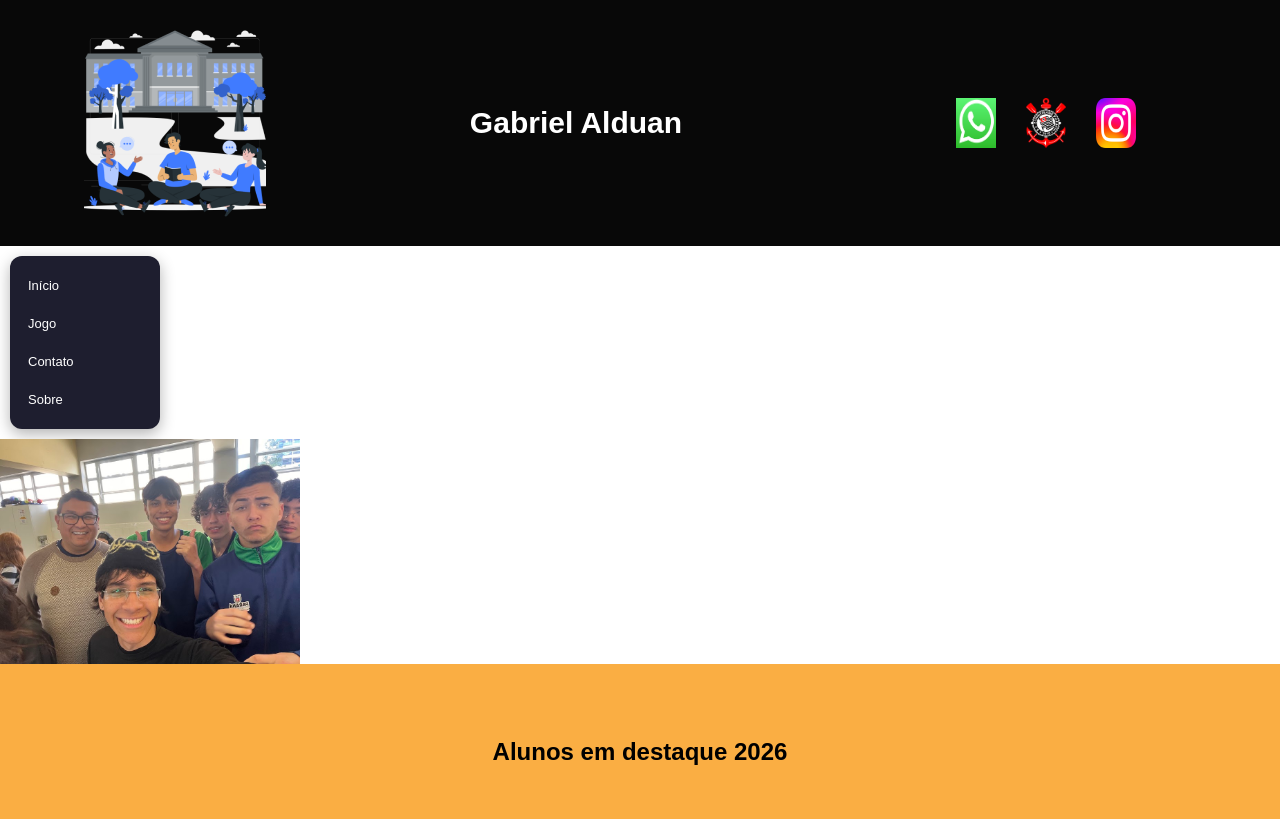
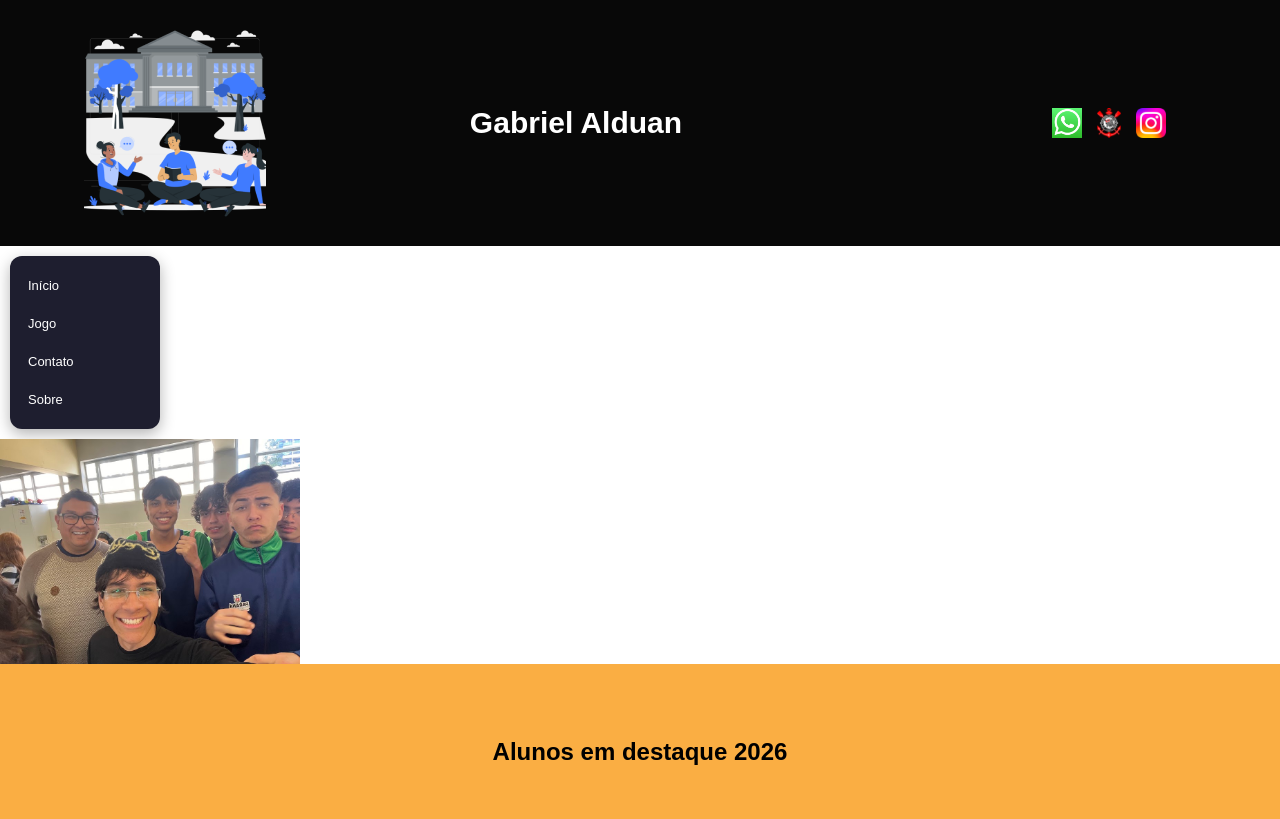
Before and after one commit to alduanzx/paginaoficial, a plain HTML site: page index.html in a window 1280 px wide. Shown: the top 819 px of the page. Drawn offline with Linux system fonts and the light colour scheme.

Commit message:
calma html

```diff
--- a/index.html
+++ b/index.html
@@ -12,12 +12,11 @@
 <img class="cabecalho_imagem" src="logo_nossa_escola.png" alt="Logo da
 Página">
 <h1 class="titulo_site">Gabriel Alduan</h1>
+
 <div class="sociais">
-<img class="sociais" src="whats.png" alt="Logo do Whats da
-Escola">
-<img class="sociais" src="Corinthians_simbolo.png" alt="O maior do mundo">
-<img class="sociais" src="istas.png" alt="instagram da
-Escola">
+    <img class="sociais-icone" src="whats.png" alt="WhatsApp">
+    <img class="sociais-icone" src="Corinthians_simbolo.png" alt="Maior do mundo">
+    <img class="sociais-icone" src="istas.png" alt="Instagram">
 </div>
 </header>
 
--- a/style.css
+++ b/style.css
@@ -42,12 +42,22 @@ header {
 }
 
 /* REDES SOCIAIS */
+
 .sociais {
     display: flex;
     justify-content: flex-end;
+    align-items: center;
+    gap: 12px;
     width: 25%;
     padding-right: 30px;
 }
+
+.sociais-icone {
+    width: 30px;
+    height: 30px;
+    object-fit: contain;
+}
+
 
 /* MENU DO SITE */
 .menu {
```
